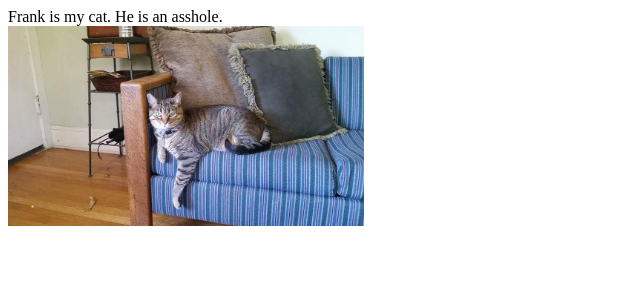
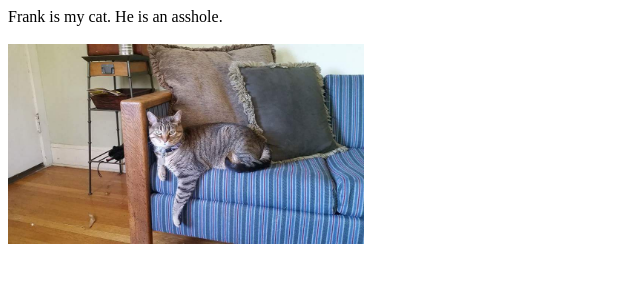
Before and after one commit to KrystalCW/frank, a plain HTML site: page index.html in a window 1280 px wide. Shown: the whole page, without its empty margins (0-640 px from the left). Drawn offline with Linux system fonts and the light colour scheme.

Commit message:
added another line break

```diff
--- a/index.html
+++ b/index.html
@@ -4,7 +4,7 @@
 </header>
 
 <body>
-    Frank is my cat. He is an asshole. <br>
+    Frank is my cat. He is an asshole. <br><br>
     <img src="frank_pic.jpg" alt="Frank the Cat" height="200px">
 </body>
 
```
